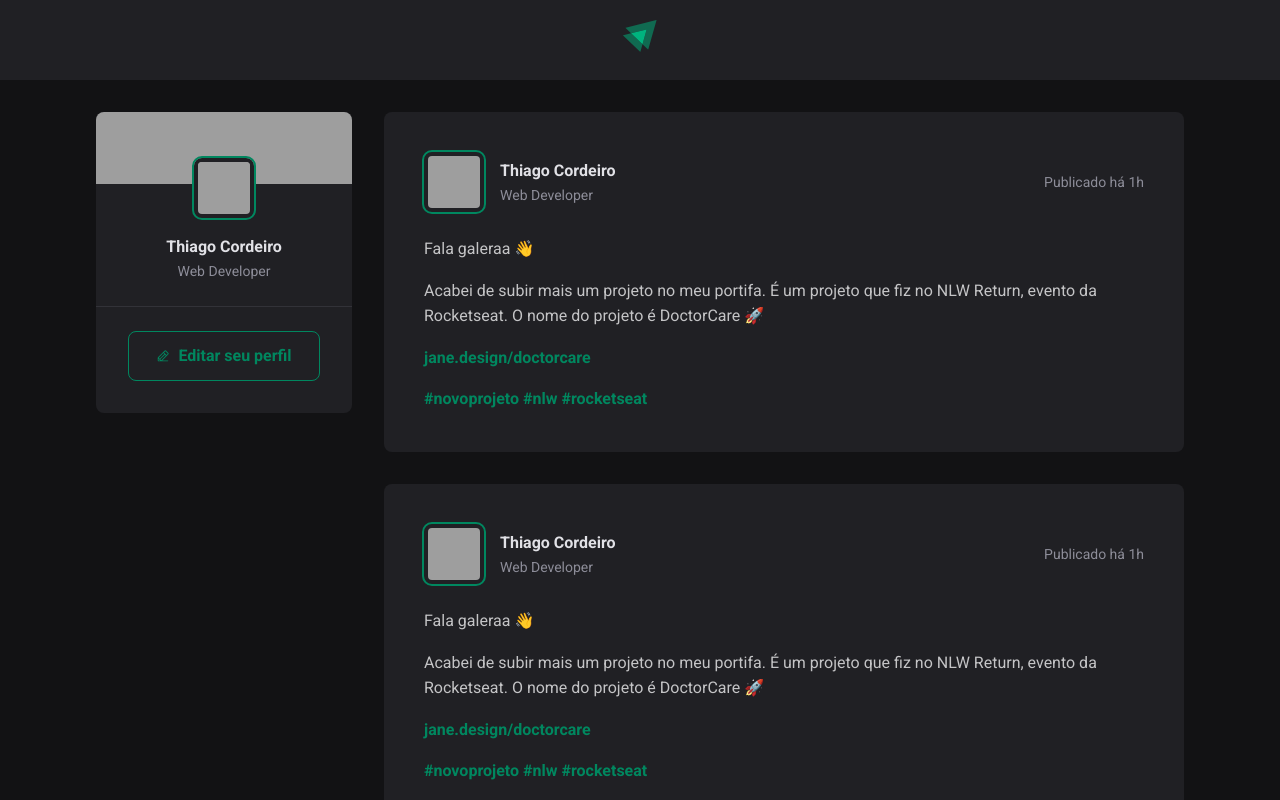
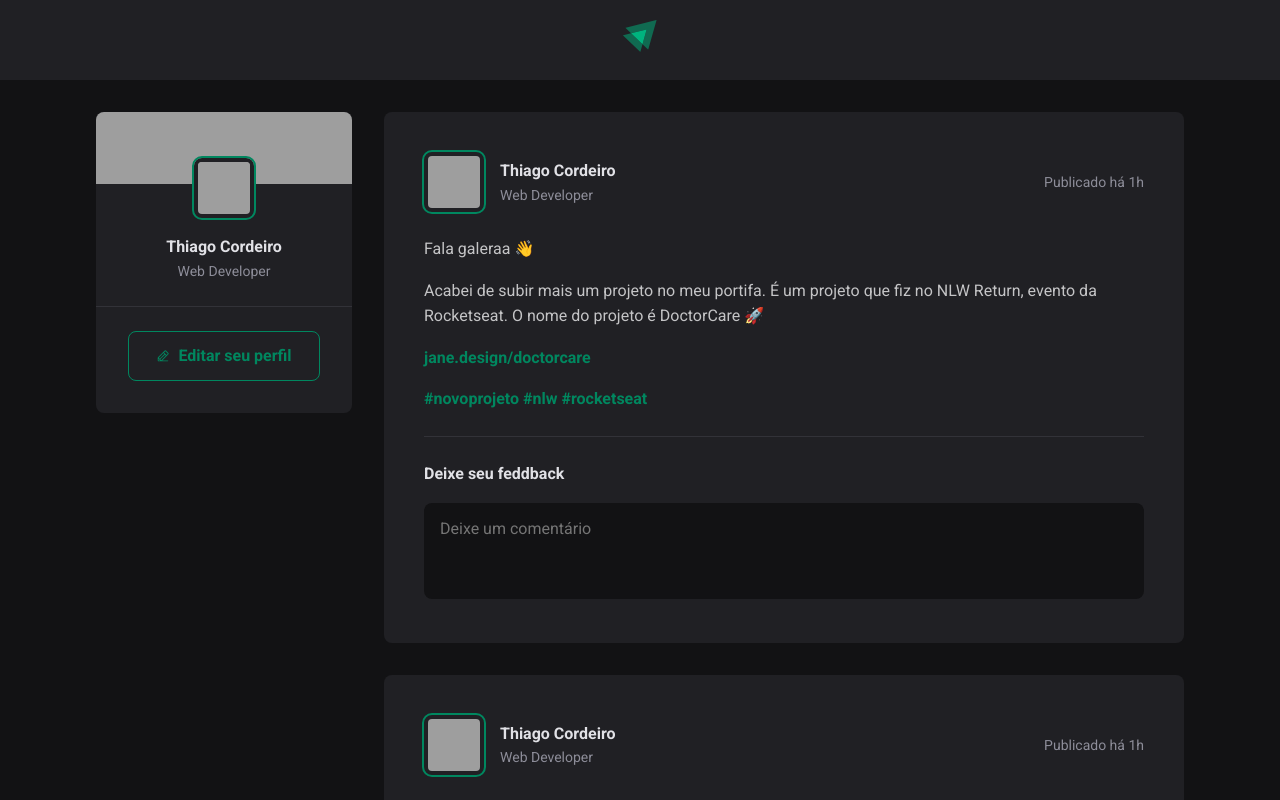
Before and after one commit to teagucordeiro/01-fundamentos-react, a React (Vite) app: page / in a window 1280 px wide. Shown: the top 800 px of the page. Built offline with nearby package versions, Linux system fonts and the light colour scheme; grey boxes are pictures that could not be loaded.

Commit message:
:sparkles: feat: create form comments

```diff
--- a/src/components/Post.jsx
+++ b/src/components/Post.jsx
@@ -35,6 +35,15 @@
           </a>
         </p>
       </div>
+
+      <form className={styles.commentForm}>
+        <strong>Deixe seu feddback</strong>
+
+        <textarea placeholder="Deixe um comentário" />
+        <footer>
+          <button type="submit">Publicar</button>
+        </footer>
+      </form>
     </article>
   );
 }
--- a/src/components/Post.module.css
+++ b/src/components/Post.module.css
@@ -67,3 +67,54 @@
 .content p a:hover {
   color: var(--green-300);
 }
+
+.commentForm {
+  width: 100%;
+  margin-top: 1.5rem;
+  padding-top: 1.5rem;
+  border-top: 1px solid var(--gray-600);
+}
+
+.commentForm > strong {
+  line-height: 1.6;
+  color: var(--gray-100);
+}
+
+.commentForm textarea {
+  width: 100%;
+  height: 6rem;
+  margin-top: 1rem;
+  padding: 1rem;
+  background: var(--gray-900);
+  color: var(--gray-100);
+  border: 0;
+  border-radius: 8px;
+  resize: none;
+}
+
+.commentForm footer {
+  visibility: hidden;
+  max-height: 0;
+}
+
+.commentForm:focus-within footer {
+  visibility: visible;
+  max-height: none;
+}
+
+.commentForm button[type=submit] {
+  margin-top: 1rem;
+  padding: 1rem 1.5rem 0.875rem;
+  border-radius: 8px;
+  background: var(--green-500);
+  color: var(--white);
+  border: none;
+  cursor: pointer;
+  font-weight: bold;
+
+  transition: background-color 0.1s;
+}
+
+.commentForm button[type=submit]:hover {
+  background-color: var(--green-300);
+}
--- a/src/global.css
+++ b/src/global.css
@@ -10,6 +10,11 @@
 
   --green-300: #00B37E;
   --green-500: #00875f;
+}
+
+:focus {
+  outline: transparent;
+  box-shadow: 0px 0px 0px 1px var(--green-500);
 }
 
 * {
```
